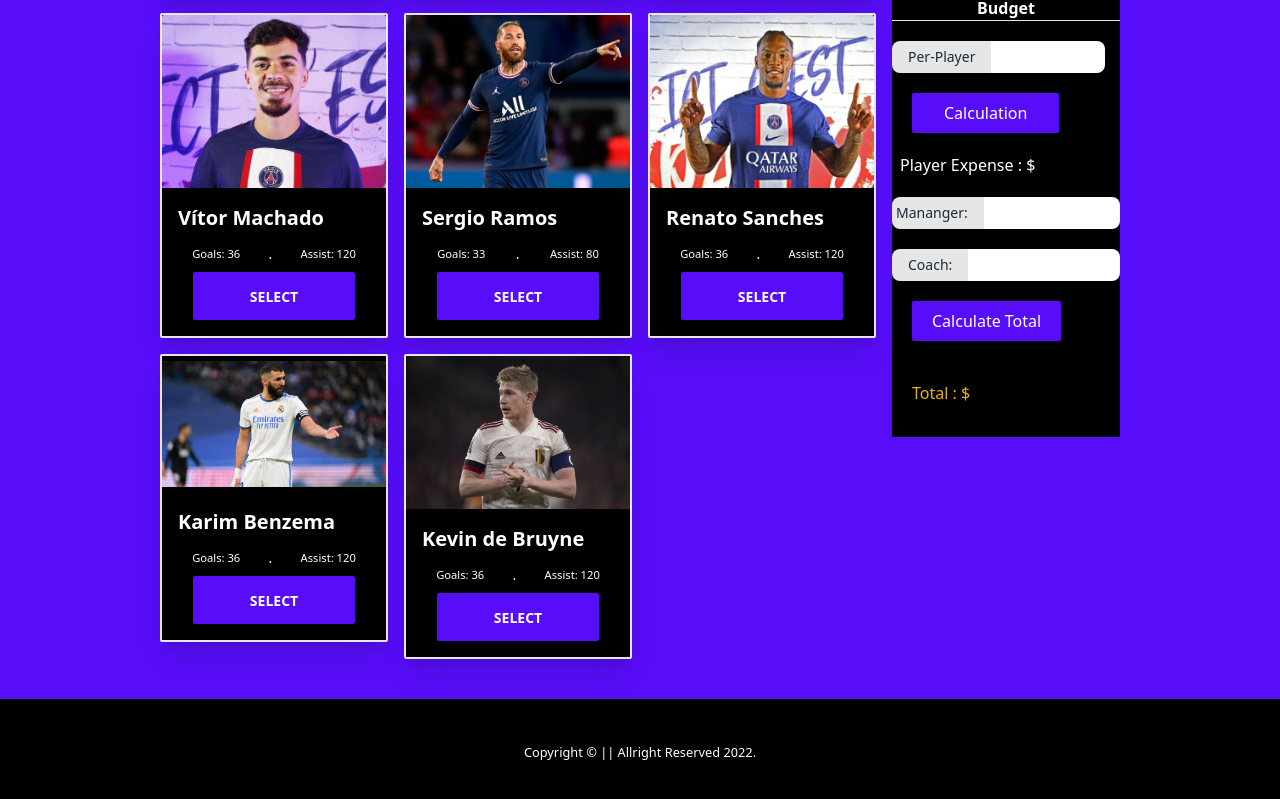
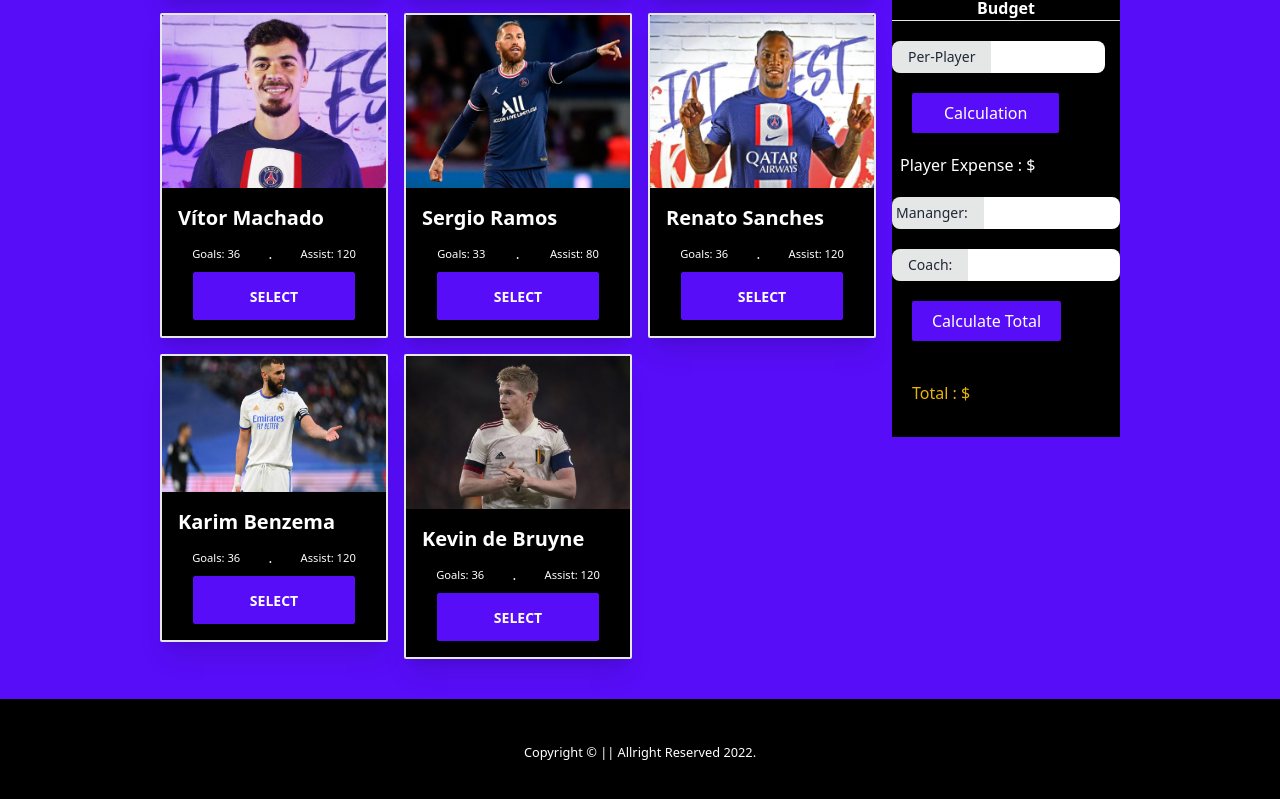
Before and after one commit to malitharuna/best-five-dom-assignment-5, a plain HTML site: page index.html in a window 1280 px wide. Shown: the part 631-1430 px from the top of the page. Drawn offline with nearby package versions, Linux system fonts and the light colour scheme.

Commit message:
modified

```diff
--- a/index.html
+++ b/index.html
@@ -108,7 +108,7 @@
                     </div>
                     <div>
                         <div class="card bg-black text-white shadow-xl rounded-sm card-compact bg-base-100 border-2 h-72">
-                            <figure class="h-36" ><img  src="images/KarimBenzema.jpg" alt="Karim Benzema" /></figure>
+                            <figure><img class="h-36" src="images/KarimBenzema.jpg" alt="Karim Benzema" /></figure>
                             <div class="card-body">
                               <h2 class="card-title"> Karim Benzema </h2>
                               <p class="flex justify-around"><small class="">Goals: 36  </small> . <small>Assist: 120</small></p>
```
